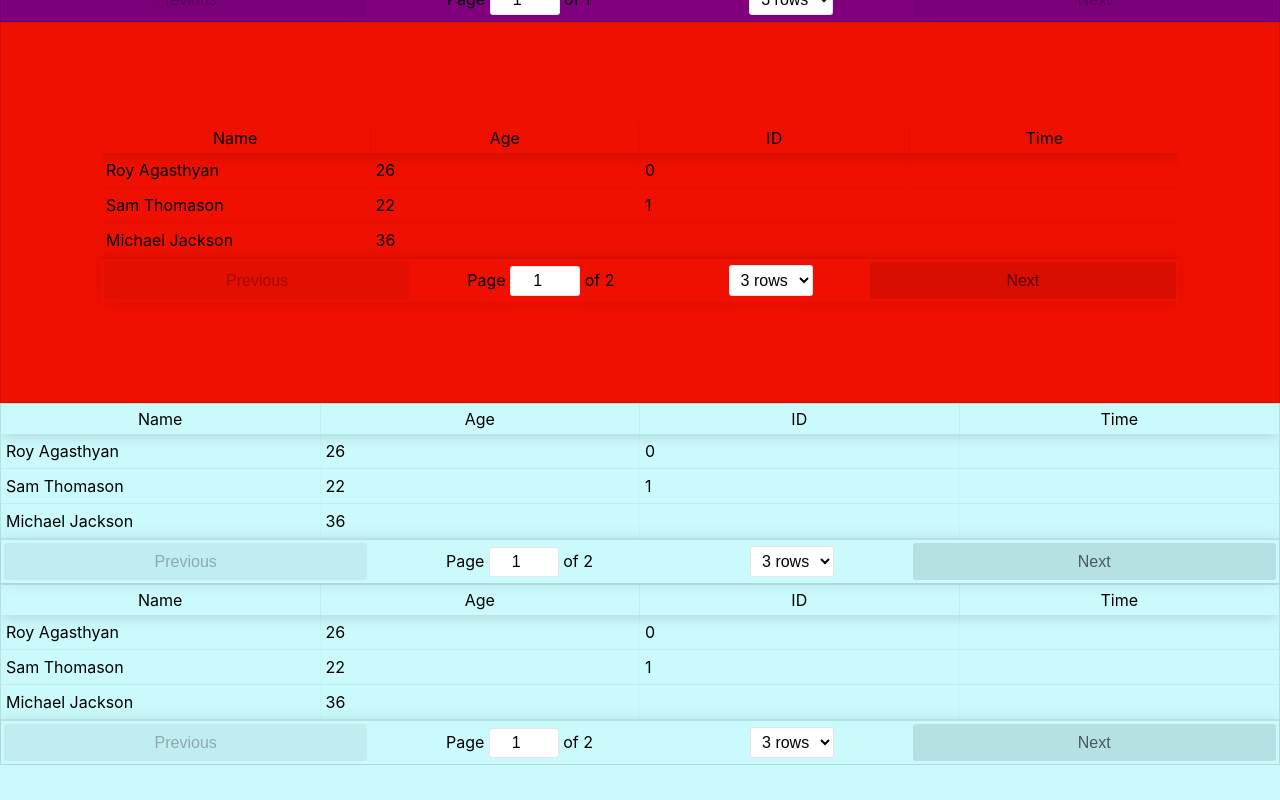
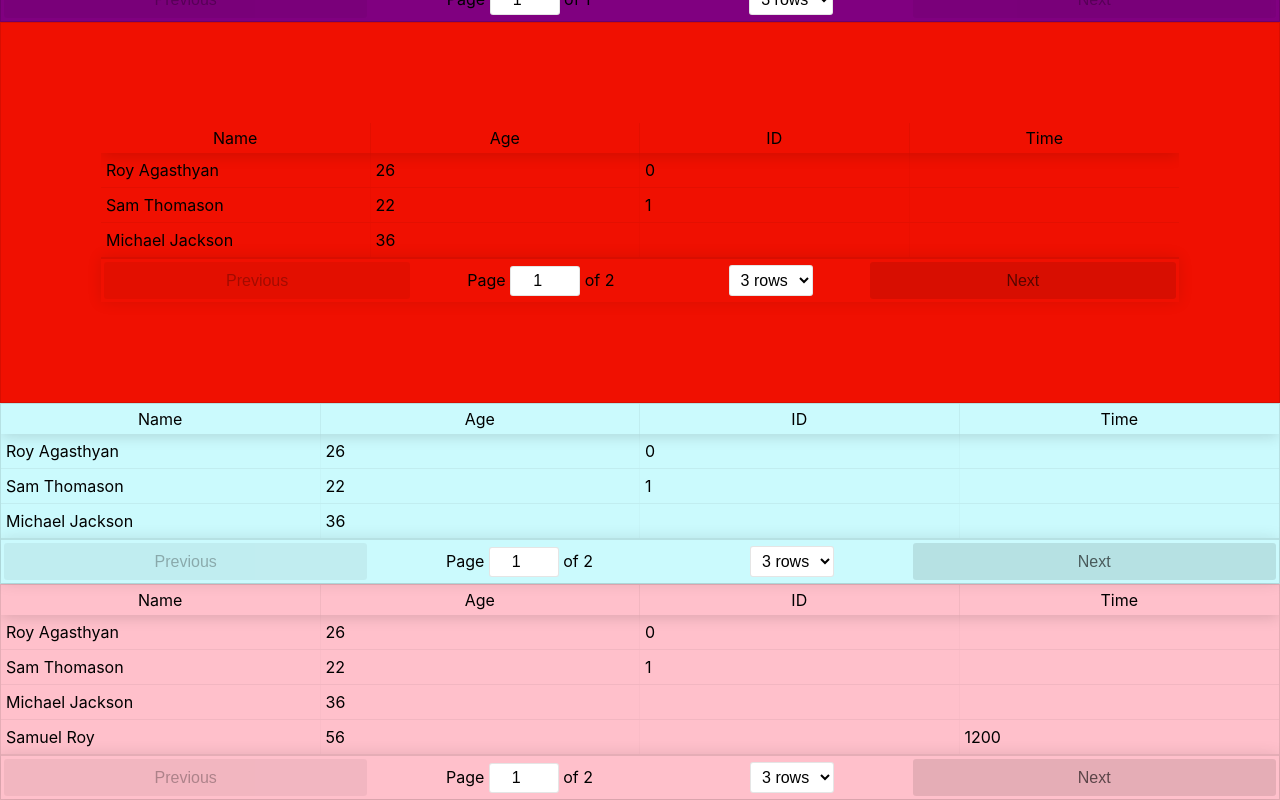
Before and after one commit to walterlee7/reacting-to-react-table, a React (Create React App) app: page / in a window 1280 px wide. Shown: the part 521-1321 px from the top of the page. Before the commit the page ends 1286 px from the top, so only its background shows below. Built offline with nearby package versions, Linux system fonts and the light colour scheme.

Commit message:
css update

```diff
--- a/src/components/App.css
+++ b/src/components/App.css
@@ -1,5 +1,9 @@
 body {
     background-color: rgba(169, 247, 253, 0.596);
+}
+
+#table {
+    background-color: pink;
 }
 
 .ReactTable {
--- a/src/components/App.js
+++ b/src/components/App.js
@@ -95,16 +95,17 @@ class App extends Component {
                     columns={columns}
                     defaultPageSize={3}
                     pageSizeOptions={[3, 6]}
-                /><ReactTable
-                    data={data}
-                    columns={columns}
-                    defaultPageSize={3}
-                    pageSizeOptions={[3, 6]}
                 />
+                <div id="table">
+                    <ReactTable
+                        data={data}
+                        columns={columns}
+                        defaultPageSize={4}
+                        pageSizeOptions={[3, 6]}
+                    />
+                </div>
             </div>
-
         )
-
     }
 }
 
```
